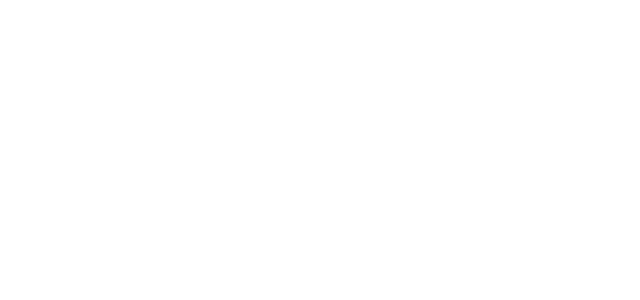
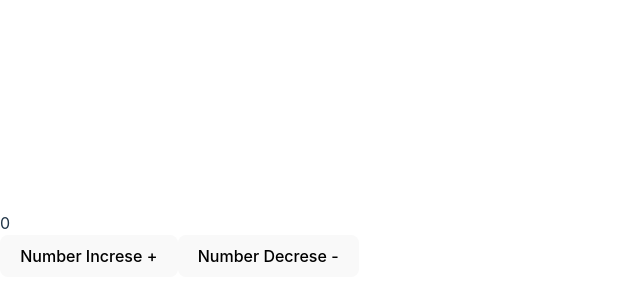
Before and after one commit to sandarudivyantha/react_redux_test_application_2, a React (Vite) app: page / in a window 1280 px wide. Shown: the part 156-456 px from the top of the page, without its empty margins (0-640 px from the left). Built offline with nearby package versions, Linux system fonts and the light colour scheme.

Commit message:
slices successfully created

```diff
--- a/src/App.jsx
+++ b/src/App.jsx
@@ -1,11 +1,23 @@
-
+import { useDispatch, useSelector } from "react-redux";
+import { decrement, increment } from "./store/reducers/numberSlice";
 
 function App() {
+  const number = useSelector((store) => store.numberSlice);
+  const dispatch = useDispatch();
+  console.log(number);
 
   return (
     <>
       <div>
-
+        {number.number}
+        <div>
+          <button onClick={() => dispatch(increment(2))}>
+            Number Increse +
+          </button>
+          <button onClick={() => dispatch(decrement(2))}>
+            Number Decrese -
+          </button>
+        </div>
       </div>
     </>
   );
--- a/src/store/reducers/numberSlice.jsx
+++ b/src/store/reducers/numberSlice.jsx
@@ -9,12 +9,12 @@
   name: "number",
   initialState,
   reducers: {
-    increment: (state, action) => ({
-      number: state.number + action.payload,
-    }),
-    decrement: (state, action) => ({
-      number: state.number - action.payload,
-    }),
+    increment: (state, action) => {
+      state.number += action.payload;
+    },
+    decrement: (state, action) => {
+      state.number -= action.payload;
+    },
   },
 });
 
```
Also changed, not shown: src/main.jsx (+4 -3 lines).
